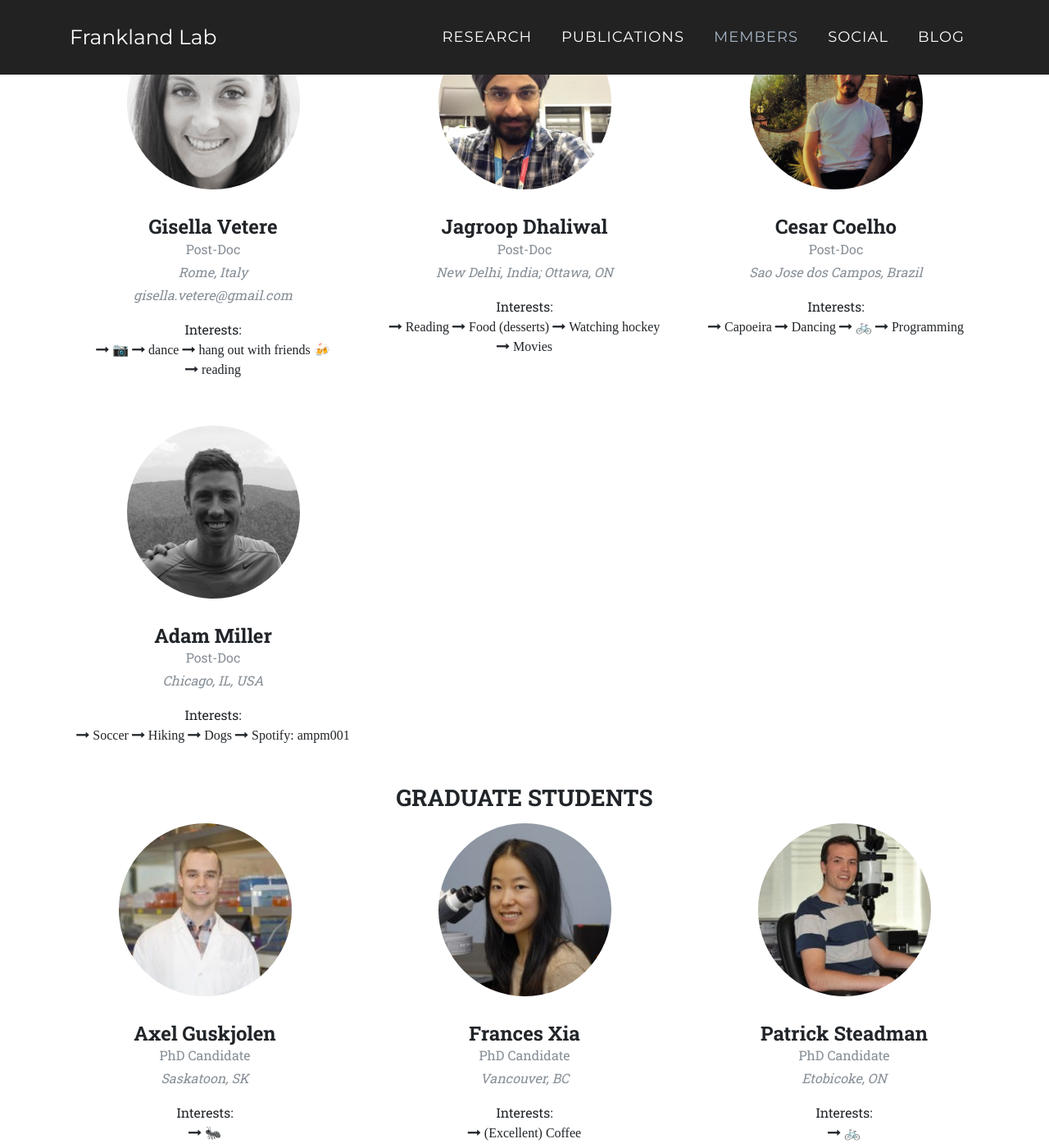
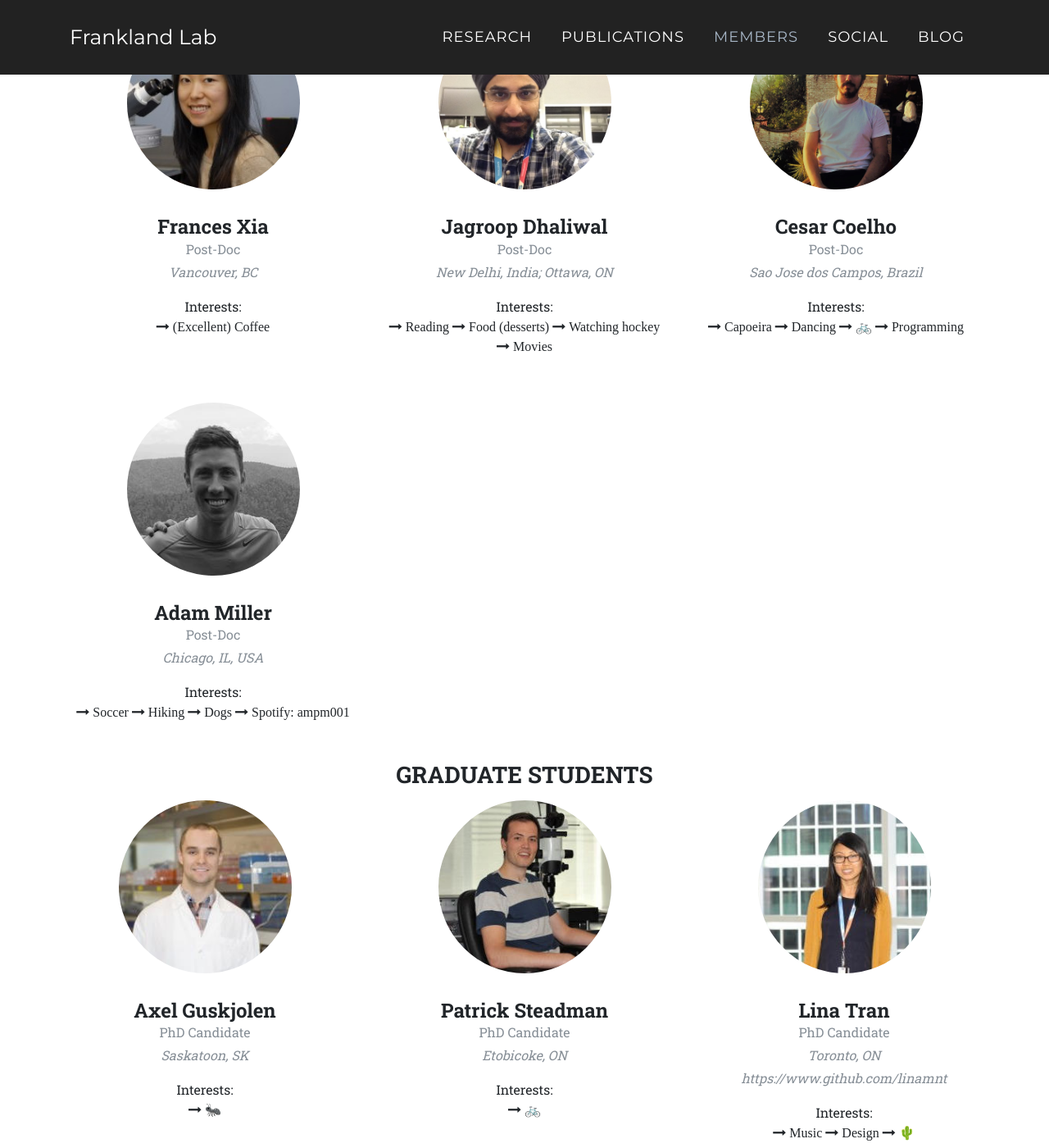
Before and after one commit to jf-lab/jflab, a Jekyll site: the page built from index.html, in a window 1280 px wide and 1400 px high, scrolled down 3440 px. Shown: the whole window at 82% size. Built offline with Jekyll 4.4.1, drawn with Linux system fonts in a browser that asks for light colours; emoji names are drawn with the system emoji font; some web fonts are replaced.

Commit message:
update personnel

```diff
--- a/_data/postdocs.yml
+++ b/_data/postdocs.yml
@@ -1,13 +1,10 @@
-- name: Gisella Vetere
+- name: Frances Xia
   position: Post-Doc
-  contact: gisella.vetere@gmail.com
-  img_id: gisella.png
-  hometown:  Rome, Italy
+  img_id: frances.jpg
+  contact:
+  hometown: Vancouver, BC
   interests:
-      - ":camera:"
-      - dance
-      - "hang out with friends :beers:"
-      - reading
+    - (Excellent) Coffee
 
 - name: Jagroop Dhaliwal
   position: Post-Doc
```
Also changed, not shown: _data/alumni.yml (+6 -3 lines), _data/grad_students.yml (+0 -13 lines).
